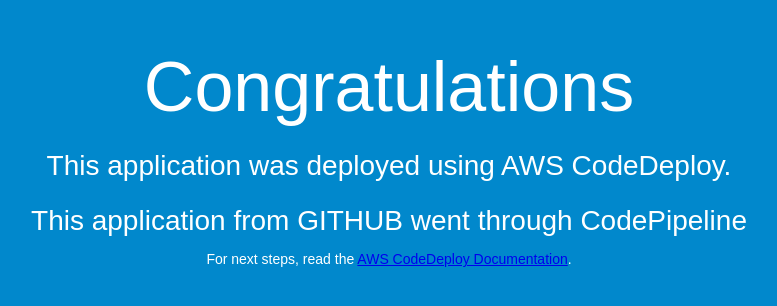
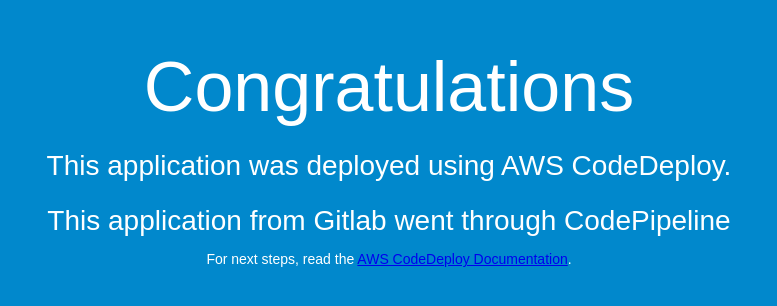
Before and after one commit to KarolJunde/codedeploytest, a plain HTML site: page index.html in a window 1280 px wide. Shown: the whole page, without its empty margins (251-1028 px from the left). Drawn offline with Linux system fonts and the light colour scheme.

Commit message:
Update index.html

```diff
--- a/index.html
+++ b/index.html
@@ -28,7 +28,7 @@
   <div align="center">
     <h1>Congratulations</h1>
     <h2>This application was deployed using AWS CodeDeploy.</h2>
-    <h2>This application from GITHUB went through CodePipeline</h2>
+    <h2>This application from Gitlab went through CodePipeline</h2>
     <p>For next steps, read the <a href="http://aws.amazon.com/documentation/codedeploy">AWS CodeDeploy Documentation</a>.</p>
   </div>
 </body>
```
